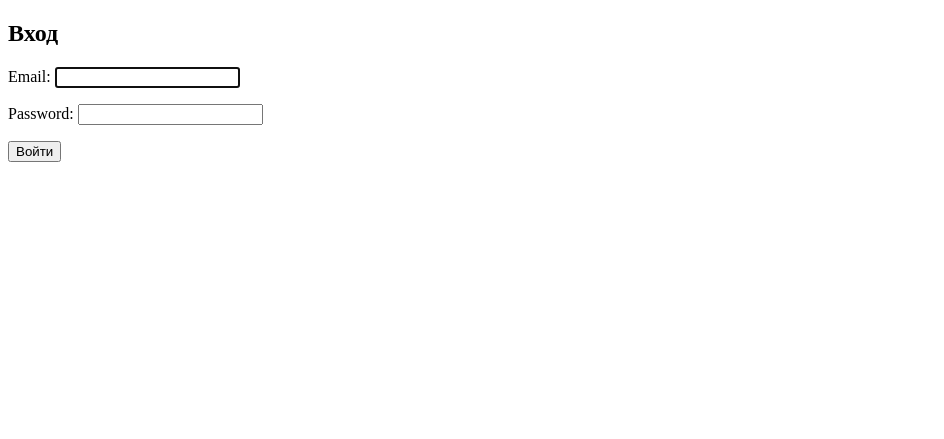
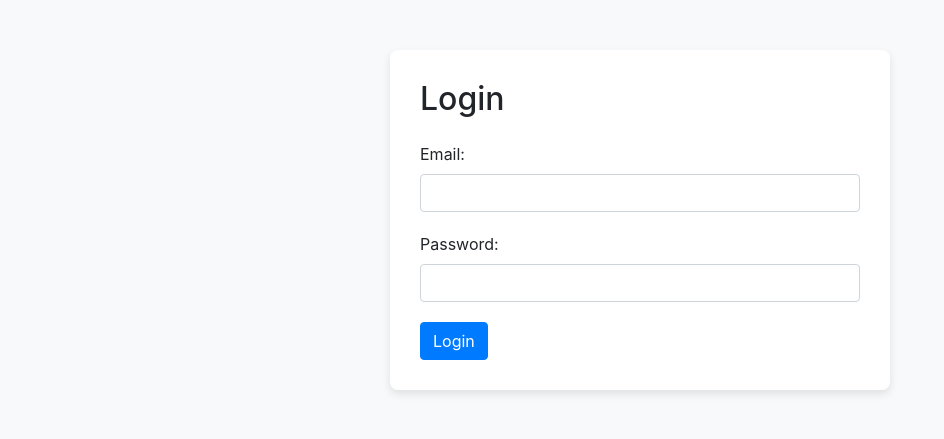
Before and after one commit to igornevertired/registration, a Django app: page /accounts/login/ in a window 1280 px wide. Shown: the top 439 px of the page, without its empty margins (0-944 px from the left). Run offline with Django 4.2, Linux system fonts and the light colour scheme; some libraries are stand-ins or nearby versions.

Commit message:
обновлен дизайн странницы входа

```diff
--- a/accounts/templates/login.html
+++ b/accounts/templates/login.html
@@ -1,17 +1,42 @@
 <!DOCTYPE html>
-<html>
+<html lang="en">
 <head>
-    <title>Аутентификация</title>
+    <meta charset="UTF-8">
+    <meta name="viewport" content="width=device-width, initial-scale=1.0">
+    <title>Login</title>
+    <link rel="stylesheet" href="https://stackpath.bootstrapcdn.com/bootstrap/4.5.2/css/bootstrap.min.css">
+    <style>
+        body {
+            background-color: #f8f9fa;
+            padding: 50px;
+        }
+        .container {
+            max-width: 500px;
+            background-color: #fff;
+            padding: 30px;
+            border-radius: 8px;
+            box-shadow: 0 4px 8px rgba(0, 0, 0, 0.1);
+        }
+        .form-group {
+            margin-bottom: 20px;
+        }
+    </style>
 </head>
 <body>
-
-<h2>Вход</h2>
-
-<form method="post">
-    {% csrf_token %}
-    {{ form.as_p }}
-    <button type="submit">Войти</button>
-</form>
-
+    <div class="container">
+        <h2 class="mb-4">Login</h2>
+        <form method="post">
+            {% csrf_token %}
+            <div class="form-group">
+                <label for="email">Email:</label>
+                <input type="email" class="form-control" id="email" name="email" required>
+            </div>
+            <div class="form-group">
+                <label for="password">Password:</label>
+                <input type="password" class="form-control" id="password" name="password" required>
+            </div>
+            <button type="submit" class="btn btn-primary">Login</button>
+        </form>
+    </div>
 </body>
 </html>
```
